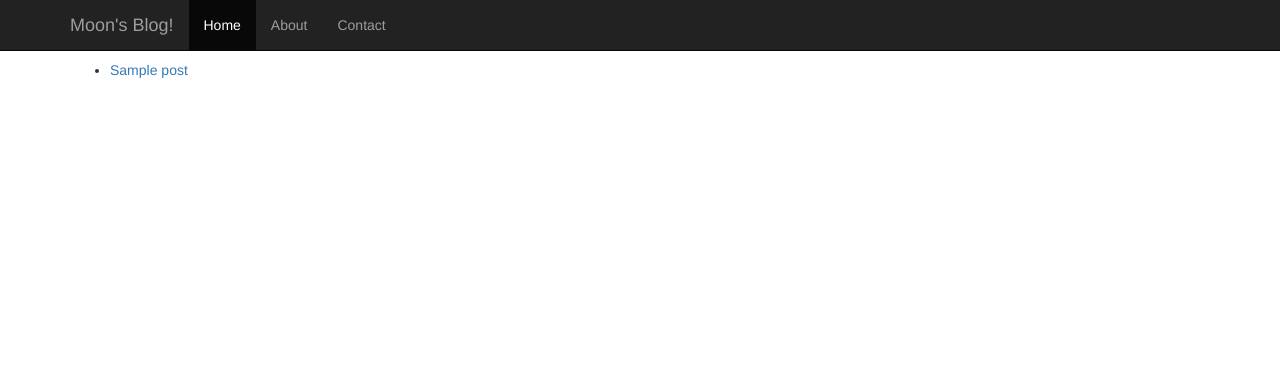
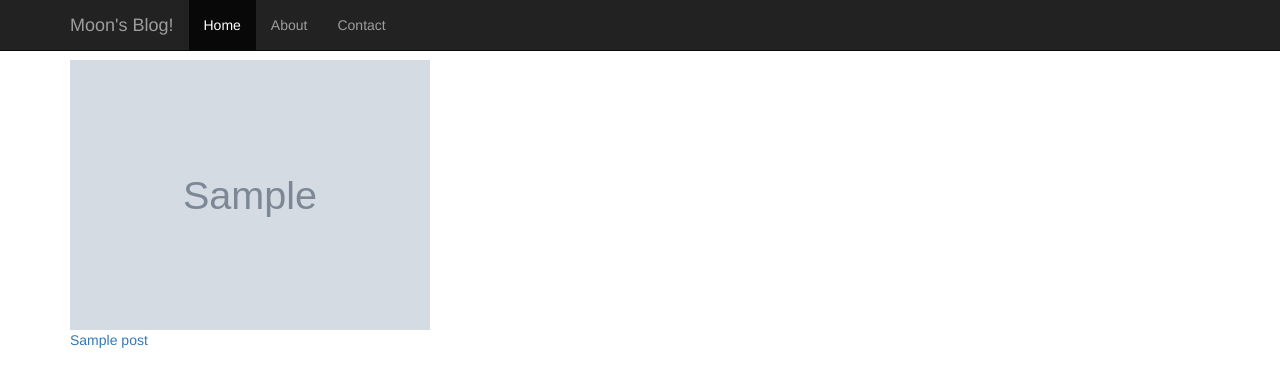
Before and after one commit to maingatejm/prac3, a Django app: page /blog/ in a window 1280 px wide. Shown: the top 387 px of the page. Run offline with Django 3.2, Linux system fonts and the light colour scheme; tables that the repository leaves empty hold one stand-in row (values such as "Sample post"); grey boxes marked "Sample" are stand-in pictures; some libraries are stand-ins or nearby versions.

Commit message:
부트스트랩 스타일 적용

```diff
--- a/blog/templates/blog/index.html
+++ b/blog/templates/blog/index.html
@@ -1,15 +1,18 @@
 {% extends "blog/base.html" %}
 
 {% block content %}
+<div class="row">
+	{% for post in post_list %}
+	<div class="col-sm-4">
+		<img src="{{ post.photo.url }}" style="max-width: 100%;" />
+		<div class="caption">
+			<a href="{% url "blog:post_detail" post.pk %}">
+				{{ post.title}}
+			</a>
+		</div>
+	</div>
+	{% endfor %}
+</div>
 
-<ul>
-{% for post in post_list %}
-	<li>
-	<a href = "{% url "blog:post_detail" post.pk %}">
-	{{ post.title }}
-	</a>
-	</li>
-{% endfor %}
-</ul>
 
 {% endblock %}
```
Also changed, not shown: blog/templates/blog/post_detail.html (+6 -5 lines).
